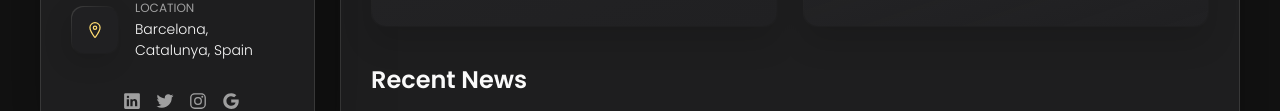
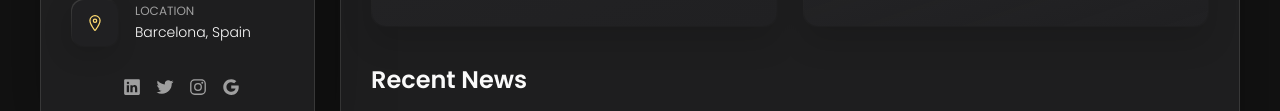
Before and after one commit to ayanban011/ayanban011.github.io, a plain HTML site: page index.html in a window 1280 px wide. Shown: the part 761-872 px from the top of the page. Drawn offline with nearby package versions, Linux system fonts and the light colour scheme.

Commit message:
6th commit

```diff
--- a/index.html
+++ b/index.html
@@ -122,7 +122,7 @@
             <div class="contact-info">
               <p class="contact-title">Location</p>
 
-              <address>Barcelona, Catalunya, Spain</address>
+              <address>Barcelona, Spain</address>
             </div>
 
           </li>
```
Also changed, not shown: 1 other file.
